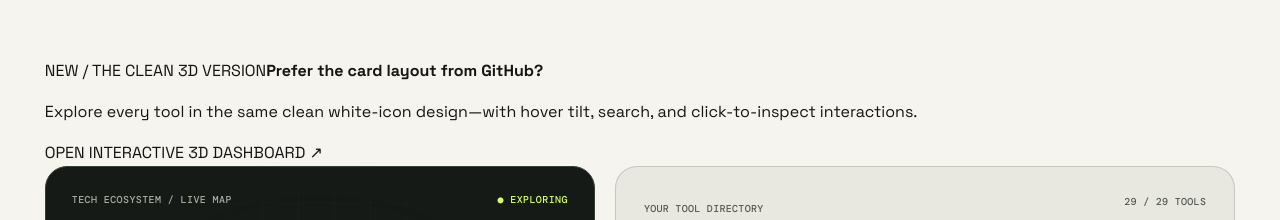
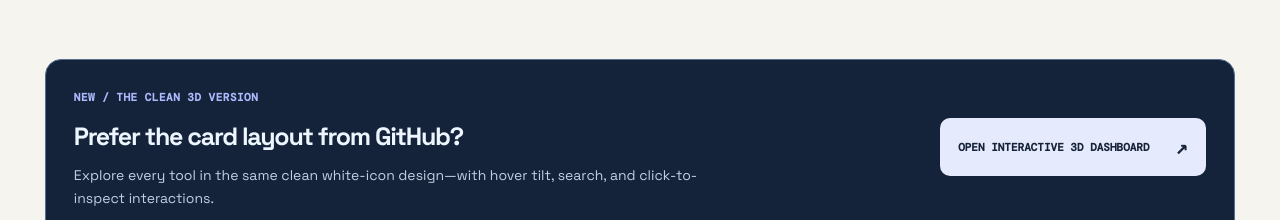
Before and after one commit to zuhayer03/programming-journey, a plain HTML site: page docs/index.html in a window 1280 px wide. Shown: the part 4771-4991 px from the top of the page. Drawn offline with nearby package versions, Linux system fonts and the light colour scheme; animation ran at ten frames a second.

Commit message:
Style clean dashboard launch link from existing tool observatory

```diff
--- a/docs/style.css
+++ b/docs/style.css
@@ -318,3 +318,14 @@ footer{padding:25px 3.5vw;display:flex;justify-content:space-between;gap:20px;fo
   .tool-chip .tool-logo,.orbit-node .orbit-logo{animation:none!important;transform:none!important}
   .tool-chip::before{transition:none!important;display:none}
 }
+
+/* Link to the clean interactive 3D dashboard which mirrors the GitHub GIFs */
+.dashboard-launch-row{display:flex;align-items:center;justify-content:space-between;gap:24px;background:#142339;color:#edf5ff;padding:24px 28px;border-radius:16px;border:1px solid #56708e;margin:24px 0 28px}
+.dashboard-launch-row>div{max-width:640px}
+.dashboard-launch-kicker{font:700 11px var(--mono);color:#aebaff;letter-spacing:.045em}
+.dashboard-launch-row strong{display:block;font-size:25px;letter-spacing:-.05em;margin:8px 0}
+.dashboard-launch-row p{font-size:14px;line-height:1.65;color:#bfd0e2;margin:0}
+.dashboard-launch-row a{display:inline-flex;align-items:center;gap:26px;flex-shrink:0;background:#e5eafd;color:#152238;border-radius:10px;padding:15px 18px;font:700 11px var(--mono)}
+.dashboard-launch-row a:hover{background:#c5cdfd;transform:translateY(-2px)}
+.dashboard-launch-row a span{font-size:21px}
+@media(max-width:800px){.dashboard-launch-row{flex-direction:column;align-items:start}.dashboard-launch-row a{max-width:100%;white-space:normal}}
```
